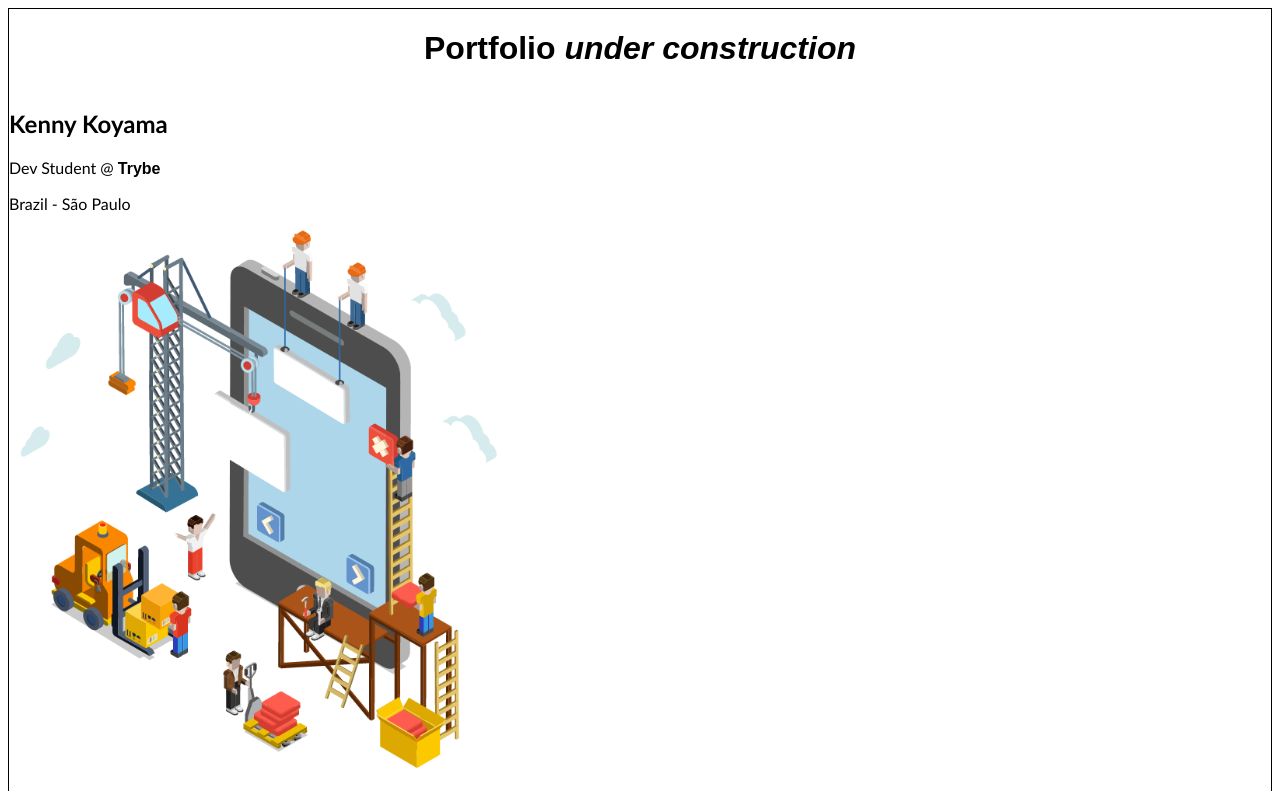
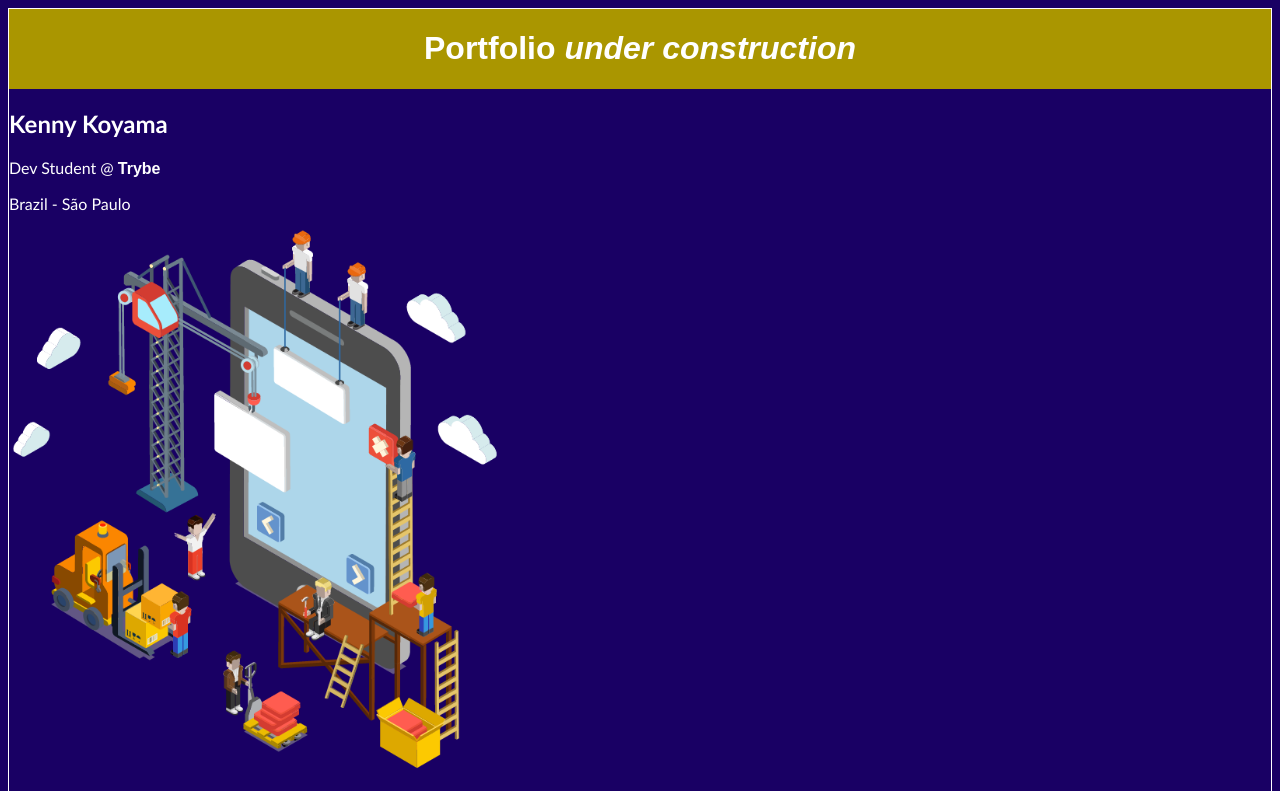
Before and after one commit to KennyKoyama/KennyKoyama.github.io, a plain HTML site: page index.html in a window 1280 px wide. Shown: the top 791 px of the page. Drawn offline with Linux system fonts and the light colour scheme.

Commit message:
Change background color

```diff
--- a/style.css
+++ b/style.css
@@ -5,10 +5,13 @@ body {
     display: flex;
     border: 1px solid;
     flex-direction: column;
+    background-color: rgb(25, 0, 100);
+    color: white;
 }
 
 header {
     text-align: center;
+    background-color: rgb(170, 150, 0);
 }
 .name {
     font-family: 'Trebuchet MS', 'Lucida Sans Unicode', 'Lucida Grande', 'Lucida Sans', Arial, sans-serif;
```
